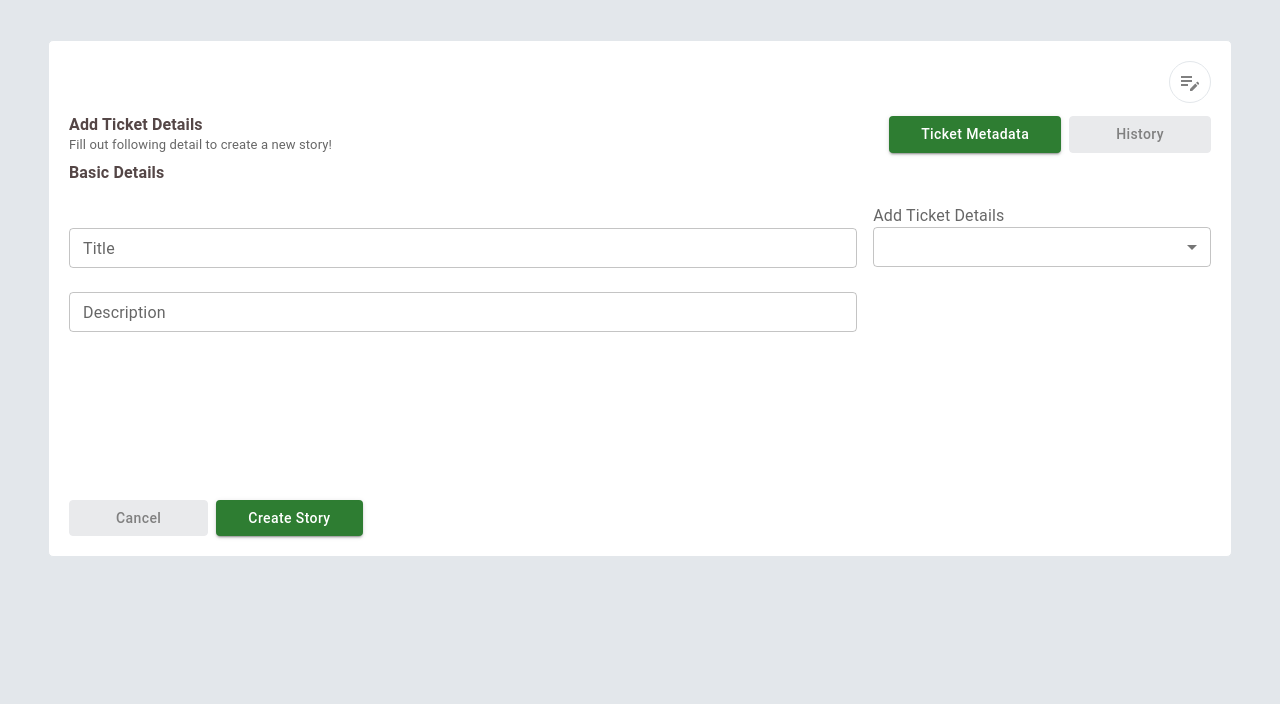
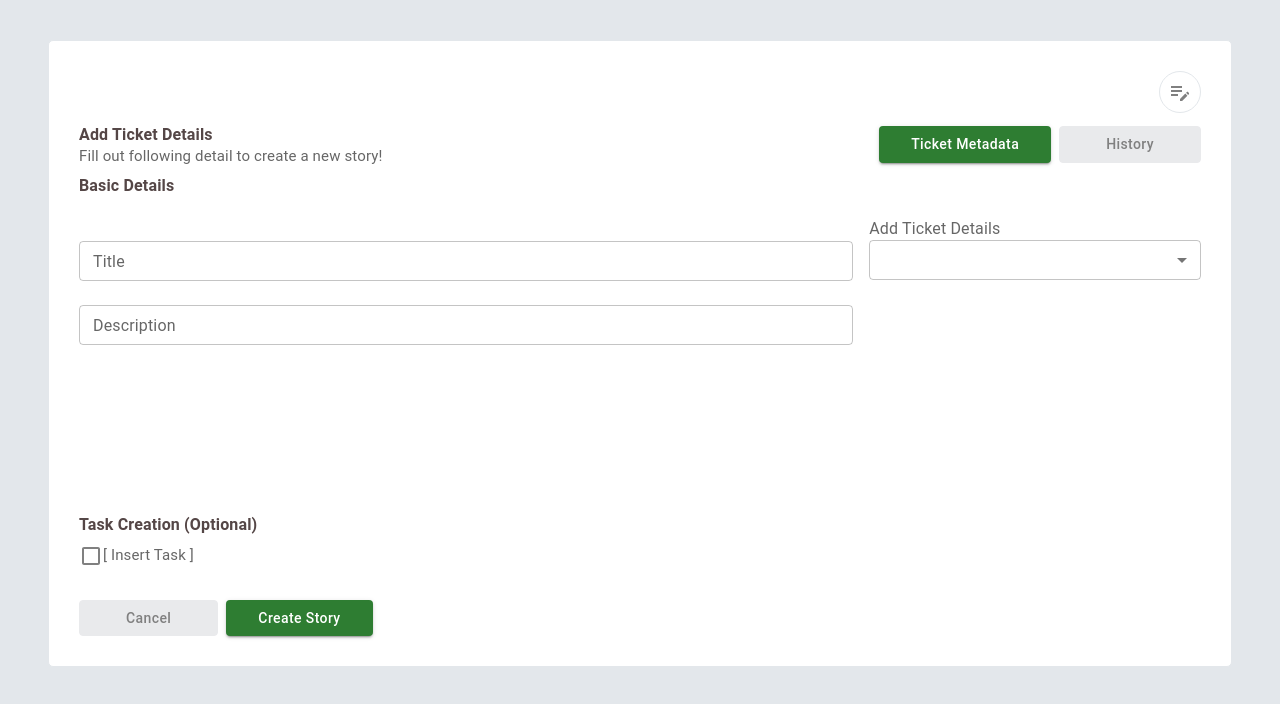
Before and after one commit to salik-dev/sprint-stories-app, a React (Vite) app: page /create-story in a window 1280 px wide. Shown: the top 704 px of the page. Built offline with nearby package versions, Linux system fonts and the light colour scheme.

Commit message:
bahadur-ushed

```diff
--- a/src/components/story.tsx
+++ b/src/components/story.tsx
@@ -14,6 +14,7 @@ import { Employee } from './mui-table';
 import { MockData } from '../mock-data';
 import { useLocation, useNavigate } from 'react-router-dom';
 import EditNoteIcon from '@mui/icons-material/EditNote';
+import UserComments from './user-comment';
 
 const StoryCreationForm: React.FC = () => {
     const [selectedFields, setSelectedFields] = useState<string[]>([]);
@@ -101,14 +102,14 @@ const StoryCreationForm: React.FC = () => {
     };
 
     return (
-        <div style={{ backgroundColor: 'white', margin: "40px", border: "1px solid #E3E7EB", padding: '20px', borderRadius: '5px' }}>
+        <div style={{ backgroundColor: 'white', margin: "40px", border: "1px solid #E3E7EB", padding: '30px', borderRadius: '5px' }}>
             <span style={{ display: 'flex', justifyContent: 'right', marginBottom: '10px' }}>
                 <EditNoteIcon sx={{ color: "gray", display: 'flex', border: "1px solid #E3E7EB", padding: '8px', borderRadius: "100px" }} />
             </span>
             <div style={{ display: 'flex', justifyContent: 'space-between' }}>
                 <div>
                     <InputLabel sx={{ fontWeight: 'bold', color: '#544646' }}>Add Ticket Details</InputLabel>
-                    <InputLabel sx={{ fontSize: '13px', }}>Fill out following detail to create a new story!</InputLabel>
+                    <InputLabel sx={{ fontSize: '15px', }}>Fill out following detail to create a new story!</InputLabel>
                     <InputLabel sx={{ marginTop: '6px', marginBottom: '20px', fontWeight: 'bold', color: '#544646' }}>Basic Details</InputLabel>
                 </div>
                 <div style={{ marginTop: '3px' }}>
@@ -241,7 +242,6 @@ const StoryCreationForm: React.FC = () => {
                             <Select
                                 size='small'
                                 defaultValue={dynamicFields.status}
-                                // value={'dynamicFields.status'}
                                 onChange={(e) =>
                                     setDynamicFields({
                                         ...dynamicFields,
@@ -377,8 +377,19 @@ const StoryCreationForm: React.FC = () => {
                     )}
                 </Box>
             </Box>
+            <div >
+                <InputLabel sx={{ fontWeight: 'bold', color: '#544646' }}>Task Creation (Optional)</InputLabel>
+                <InputLabel sx={{ fontSize: '15px', marginTop: 1 }}>
+                    <Checkbox sx={{ padding: 0, color: 'gray' }} />
+                    [ Insert Task ]
+                </InputLabel>
+            </div>
+            {/* User Comments component */}
+            {row && <UserComments username='hello-world' commentText='helow world' date={"24 Oct 2010, 4:30 PM"} />}
+
             {/* Action Buttons */}
-            <Box id="action-btn" display={'flex'} gap={1}>
+            {
+                !row && <Box id="action-btn" display={'flex'} gap={1} sx={{marginTop: 4}}>
                     <Button variant="outlined" color="primary" onClick={handleCancel} sx={{ color: 'gray', backgroundColor: '#E9EAEC', textTransform: 'capitalize', px: '46px', borderColor: '#E9EAEC' }}>
                         Cancel
                     </Button>
@@ -386,6 +397,7 @@ const StoryCreationForm: React.FC = () => {
                         Create Story
                     </Button>
                 </Box>
+            }
         </div>
     );
 };
--- /dev/null
+++ b/src/components/user-comment.tsx
@@ -0,0 +1,77 @@
+import React, { useState } from 'react';
+import { Box, Typography, TextField, Button, IconButton, InputLabel } from '@mui/material';
+import ThumbUpIcon from '@mui/icons-material/ThumbUp';
+import ThumbDownIcon from '@mui/icons-material/ThumbDown';
+
+interface CommentProps {
+    username: string;
+    commentText: string;
+    date: string;
+}
+
+const UserComments: React.FC<CommentProps> = ({ username, commentText, date }) => {
+    const [likes, setLikes] = useState(0);
+    const [dislikes, setDislikes] = useState(0);
+    const [showReply, setShowReply] = useState(false);
+    const [replyText, setReplyText] = useState('');
+
+    const handleLike = () => setLikes(likes + 1);
+    const handleDislike = () => setDislikes(dislikes + 1);
+    const handleReply = () => setShowReply(!showReply);
+    const handleReplySubmit = () => {
+        console.log('Reply:', replyText);
+        setReplyText('');
+        setShowReply(false);
+    };
+
+    return (
+        <>
+            <div style={{ display: 'flex', justifyContent: 'right' }}>
+                <Button variant="contained" color="success" onClick={() => { }} sx={{ textTransform: 'capitalize', px: '45px', py: '2px', display: 'flex' }}>
+                    New Comment
+                </Button>
+            </div>
+            <Box sx={{ border: '1px solid #ddd', borderRadius: '5px', p: 2, mt: 2, mb: 4, backgroundColor: '#E3E7EB' }}>
+                <div style={{ display: 'flex', alignItems: 'center', justifyContent: "space-between" }}>
+                    <Typography variant="h6">{username}</Typography>
+                    <InputLabel sx={{ fontSize: '15px' }}>{date}</InputLabel>
+                </div>
+                <InputLabel sx={{ fontSize: '15px' }}>{commentText}</InputLabel>
+
+                <Box sx={{ display: 'flex', alignItems: 'center', mt: 1 }}>
+                    <IconButton onClick={handleLike} size="small">
+                        <ThumbUpIcon fontSize="small" />
+                    </IconButton>
+                    <Typography variant="body2" sx={{ mx: 1 }}>{likes}</Typography>
+
+                    <IconButton onClick={handleDislike} size="small">
+                        <ThumbDownIcon fontSize="small" />
+                    </IconButton>
+                    <Typography variant="body2" sx={{ mx: 1 }}>{dislikes}</Typography>
+
+                    {/* <Button variant="text" onClick={handleReply} size="small">
+                    {showReply ? 'Cancel' : 'Reply'}
+                </Button> */}
+                </Box>
+
+                {/* {showReply && (
+                <Box sx={{ mt: 2 }}>
+                    <TextField
+                        label="Write a reply..."
+                        fullWidth
+                        size="small"
+                        value={replyText}
+                        onChange={(e) => setReplyText(e.target.value)}
+                    />
+
+                    <Button variant="contained" color="success" onClick={handleReplySubmit} sx={{ textTransform: 'capitalize', px: '32px' }}>
+                        Submit Reply
+                    </Button>
+                </Box>
+            )} */}
+            </Box>
+        </>
+    );
+};
+
+export default UserComments;
```
Lines whose indentation alone changed are shown as unchanged.
